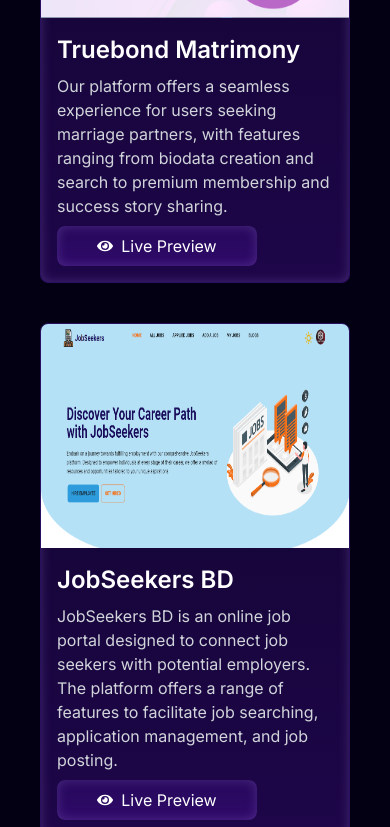
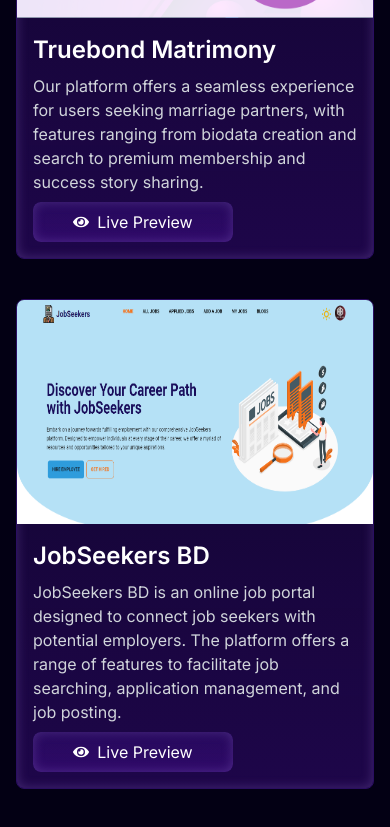
Before and after one commit to AdibHoque/Portfolio-nextjs, a Next.js app: page / in a window 390 px wide. Shown: the part 3096-3923 px from the top of the page. Built offline with nearby package versions, Linux system fonts and the light colour scheme; a web font is replaced by a local one.

Commit message:
Little Fix

```diff
--- a/components/main/Projects.tsx
+++ b/components/main/Projects.tsx
@@ -10,7 +10,7 @@
       <h1 className="text-[40px] font-semibold text-transparent bg-clip-text bg-gradient-to-r from-purple-500 to-cyan-500 py-20">
         My Projects
       </h1>
-      <div className="h-full w-full flex flex-col md:flex-row gap-10 px-10">
+      <div className="h-full w-full flex flex-col md:flex-row gap-10 px-4 md:px-10">
         <ProjectCard
           src="/Truebond-Image.png"
           title="Truebond Matrimony"
@@ -18,7 +18,7 @@
           link="https://truebond-matrimony.web.app/"
         />
         <ProjectCard
-          src="/Jobseekers-Image.png"
+          src="/JobSeekers-Image.png"
           title="JobSeekers BD"
           description="JobSeekers BD is an online job portal designed to connect job seekers with potential employers. The platform offers a range of features to facilitate job searching, application management, and job posting."
           link="https://jobseekers-bd.web.app/"
```
